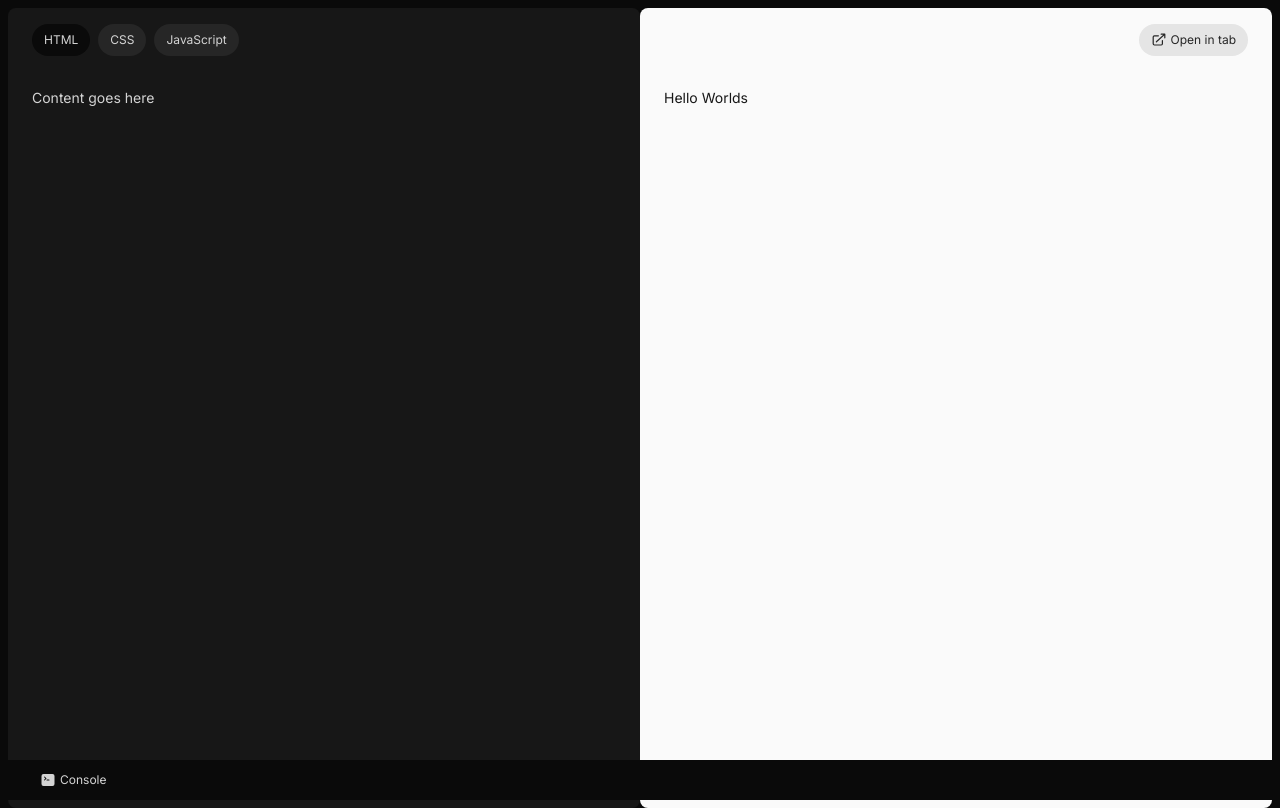
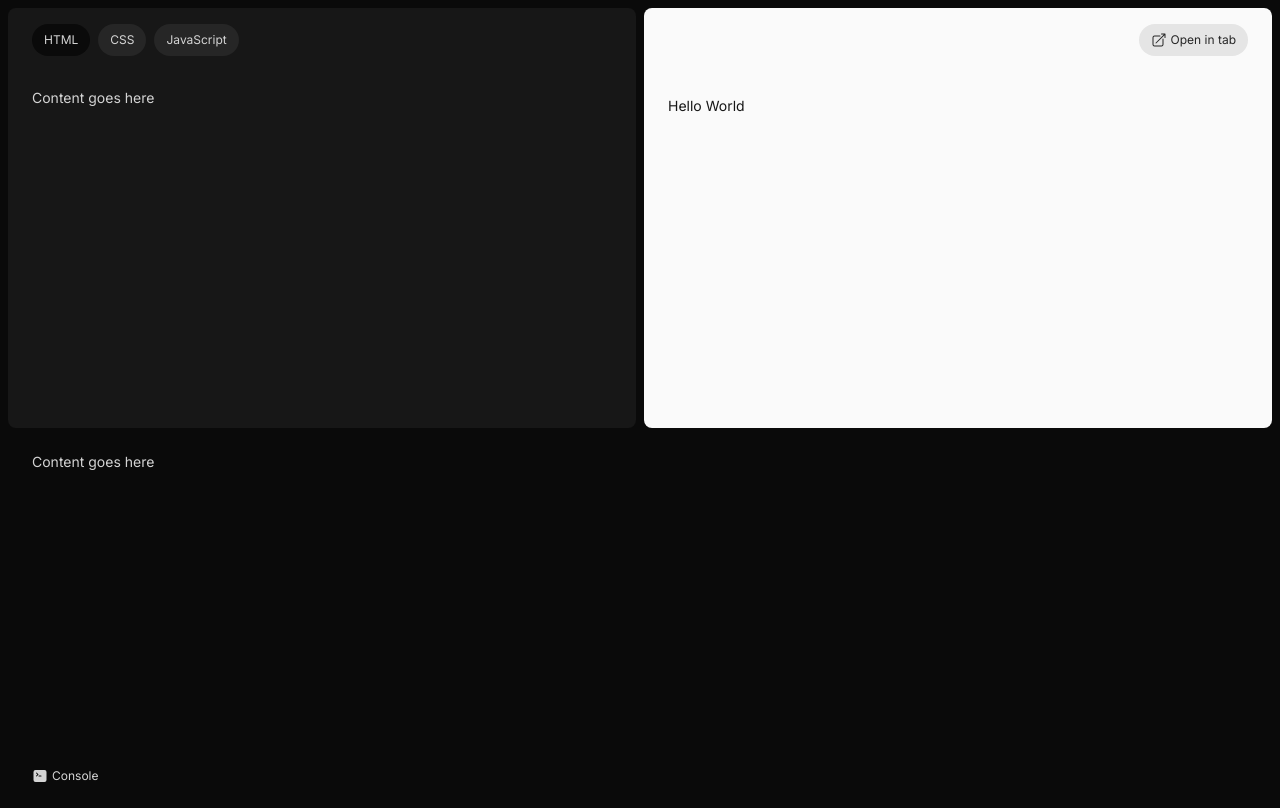
Before and after one commit to justshipmore/codeplayground, a Next.js app: page / in a window 1280 px wide. Built offline with nearby package versions, Linux system fonts and the light colour scheme.

Commit message:
clean up UI by creating component for each panel

```diff
--- a/app/page.tsx
+++ b/app/page.tsx
@@ -1,85 +1,13 @@
-import { Button } from "@/components/ui/button";
-import Image from "next/image";
-
-const SUPPORTED_LANGS = [
-  { slug: "html", name: "HTML" },
-  { slug: "css", mame: "CSS" },
-  { slug: "js", name: "JavaScript" },
-];
+import CodePanel from "@/components/codepanel";
+import ConsolePanel from "@/components/consolepanel";
+import PreviewPanel from "@/components/previewpanel";
 
 export default function Home() {
   return (
-    <main className="px-2 pt-2 flex">
-      {/* Code panel */}
-      <div className="bg-neutral-900 h-screen w-1/2 rounded-lg">
-        {/* langiage selector */}
-        <div className="flex gap-2 px-6 py-4 items-center">
-          <button className="px-3 py-2 bg-neutral-950 text-neutral-300 rounded-full text-xs">
-            HTML
-          </button>
-          <button className="px-3 py-2 bg-neutral-800 text-neutral-300 rounded-full text-xs">
-            CSS
-          </button>
-          <button className="px-3 py-2 bg-neutral-800 text-neutral-300 rounded-full text-xs">
-            JavaScript
-          </button>
-        </div>
-
-        {/* Content area */}
-        <div className="px-6 py-4 text-neutral-300 text-sm">
-          <p>Content goes here </p>
-        </div>
-      </div>
-
-      {/* Output panel */}
-      <div className="bg-neutral-50 h-screen w-1/2 rounded-lg">
-        {/* langiage selector */}
-        <div className="flex gap-2 px-6 py-4 items-center justify-end">
-          <button className="px-3 py-2 bg-neutral-200 text-neutral-800 rounded-full text-xs flex gap-1">
-            <svg
-              xmlns="http://www.w3.org/2000/svg"
-              viewBox="0 0 20 20"
-              fill="currentColor"
-              className="size-4"
-            >
-              <path
-                fill-rule="evenodd"
-                d="M4.25 5.5a.75.75 0 0 0-.75.75v8.5c0 .414.336.75.75.75h8.5a.75.75 0 0 0 .75-.75v-4a.75.75 0 0 1 1.5 0v4A2.25 2.25 0 0 1 12.75 17h-8.5A2.25 2.25 0 0 1 2 14.75v-8.5A2.25 2.25 0 0 1 4.25 4h5a.75.75 0 0 1 0 1.5h-5Z"
-                clip-rule="evenodd"
-              />
-              <path
-                fill-rule="evenodd"
-                d="M6.194 12.753a.75.75 0 0 0 1.06.053L16.5 4.44v2.81a.75.75 0 0 0 1.5 0v-4.5a.75.75 0 0 0-.75-.75h-4.5a.75.75 0 0 0 0 1.5h2.553l-9.056 8.194a.75.75 0 0 0-.053 1.06Z"
-                clip-rule="evenodd"
-              />
-            </svg>
-            Open in tab
-          </button>
-        </div>
-
-        {/* Content area */}
-        <div className="px-6 py-4 text-neutral-900 text-sm">
-          <p>Hello Worlds</p>
-        </div>
-      </div>
-
-      <div className="flex w-full py-3 px-8 absolute bg-neutral-950 bottom-0">
-        <button className="flex text-neutral-300 gap-1 items-center text-xs">
-          <svg
-            xmlns="http://www.w3.org/2000/svg"
-            viewBox="0 0 24 24"
-            fill="currentColor"
-            className="size-4"
-          >
-            <path
-              fill-rule="evenodd"
-              d="M2.25 6a3 3 0 0 1 3-3h13.5a3 3 0 0 1 3 3v12a3 3 0 0 1-3 3H5.25a3 3 0 0 1-3-3V6Zm3.97.97a.75.75 0 0 1 1.06 0l2.25 2.25a.75.75 0 0 1 0 1.06l-2.25 2.25a.75.75 0 0 1-1.06-1.06l1.72-1.72-1.72-1.72a.75.75 0 0 1 0-1.06Zm4.28 4.28a.75.75 0 0 0 0 1.5h3a.75.75 0 0 0 0-1.5h-3Z"
-              clip-rule="evenodd"
-            />
-          </svg>
-          Console
-        </button>
-      </div>
+    <main className="grid grid-cols-2 gap-2 px-2 pt-2 h-screen">
+      <CodePanel />
+      <PreviewPanel />
+      <ConsolePanel />
     </main>
   );
 }
--- /dev/null
+++ b/components/codepanel/index.tsx
@@ -0,0 +1,13 @@
+import SelectLanguage from "./select-language";
+
+export default function CodePanel() {
+  return (
+    <section className="bg-neutral-900 h-full flex flex-col flex-grow rounded-lg">
+      <SelectLanguage />
+
+      <div className="px-6 py-4 text-neutral-300 text-sm">
+        <p>Content goes here </p>
+      </div>
+    </section>
+  );
+}
--- /dev/null
+++ b/components/codepanel/select-language.tsx
@@ -0,0 +1,21 @@
+const SUPPORTED_LANGS = [
+  { slug: "html", name: "HTML" },
+  { slug: "css", mame: "CSS" },
+  { slug: "js", name: "JavaScript" },
+];
+
+export default function SelectLanguage() {
+  return (
+    <div className="flex gap-2 px-6 py-4 items-center">
+      <button className="px-3 py-2 bg-neutral-950 text-neutral-300 rounded-full text-xs">
+        HTML
+      </button>
+      <button className="px-3 py-2 bg-neutral-800 text-neutral-300 rounded-full text-xs">
+        CSS
+      </button>
+      <button className="px-3 py-2 bg-neutral-800 text-neutral-300 rounded-full text-xs">
+        JavaScript
+      </button>
+    </div>
+  );
+}
--- /dev/null
+++ b/components/consolepanel/index.tsx
@@ -0,0 +1,26 @@
+export default function ConsolePanel() {
+  return (
+    <section className="flex flex-col py-4 px-6 bg-neutral-950 col-span-2">
+      <div className="text-neutral-300 text-sm flex-grow">
+        Content goes here
+      </div>
+      <div>
+        <button className="flex text-neutral-300 gap-1 items-center text-xs">
+          <svg
+            xmlns="http://www.w3.org/2000/svg"
+            viewBox="0 0 24 24"
+            fill="currentColor"
+            className="size-4"
+          >
+            <path
+              fillRule="evenodd"
+              d="M2.25 6a3 3 0 0 1 3-3h13.5a3 3 0 0 1 3 3v12a3 3 0 0 1-3 3H5.25a3 3 0 0 1-3-3V6Zm3.97.97a.75.75 0 0 1 1.06 0l2.25 2.25a.75.75 0 0 1 0 1.06l-2.25 2.25a.75.75 0 0 1-1.06-1.06l1.72-1.72-1.72-1.72a.75.75 0 0 1 0-1.06Zm4.28 4.28a.75.75 0 0 0 0 1.5h3a.75.75 0 0 0 0-1.5h-3Z"
+              clipRule="evenodd"
+            />
+          </svg>
+          Console
+        </button>
+      </div>
+    </section>
+  );
+}
--- /dev/null
+++ b/components/previewpanel/index.tsx
@@ -0,0 +1,13 @@
+import OpenInTab from "./open-in-tab";
+
+export default function PreviewPanel() {
+  return (
+    <section className="bg-neutral-50 h-full flex flex-col flex-grow rounded-lg gap-2">
+      <OpenInTab />
+
+      <div className="px-6 py-4 text-neutral-900 text-sm">
+        <p>Hello World</p>
+      </div>
+    </section>
+  );
+}
--- /dev/null
+++ b/components/previewpanel/open-in-tab.tsx
@@ -0,0 +1,21 @@
+export default function OpenInTab() {
+  return (
+    <div className="flex gap-2 px-6 py-4 items-center justify-end">
+      <button className="px-3 py-2 bg-neutral-200 text-neutral-800 rounded-full text-xs flex gap-1">
+        <svg
+          xmlns="http://www.w3.org/2000/svg"
+          viewBox="0 0 24 24"
+          fill="currentColor"
+          className="size-4"
+        >
+          <path
+            fillRule="evenodd"
+            d="M15.75 2.25H21a.75.75 0 0 1 .75.75v5.25a.75.75 0 0 1-1.5 0V4.81L8.03 17.03a.75.75 0 0 1-1.06-1.06L19.19 3.75h-3.44a.75.75 0 0 1 0-1.5Zm-10.5 4.5a1.5 1.5 0 0 0-1.5 1.5v10.5a1.5 1.5 0 0 0 1.5 1.5h10.5a1.5 1.5 0 0 0 1.5-1.5V10.5a.75.75 0 0 1 1.5 0v8.25a3 3 0 0 1-3 3H5.25a3 3 0 0 1-3-3V8.25a3 3 0 0 1 3-3h8.25a.75.75 0 0 1 0 1.5H5.25Z"
+            clipRule="evenodd"
+          />
+        </svg>
+        Open in tab
+      </button>
+    </div>
+  );
+}
```
